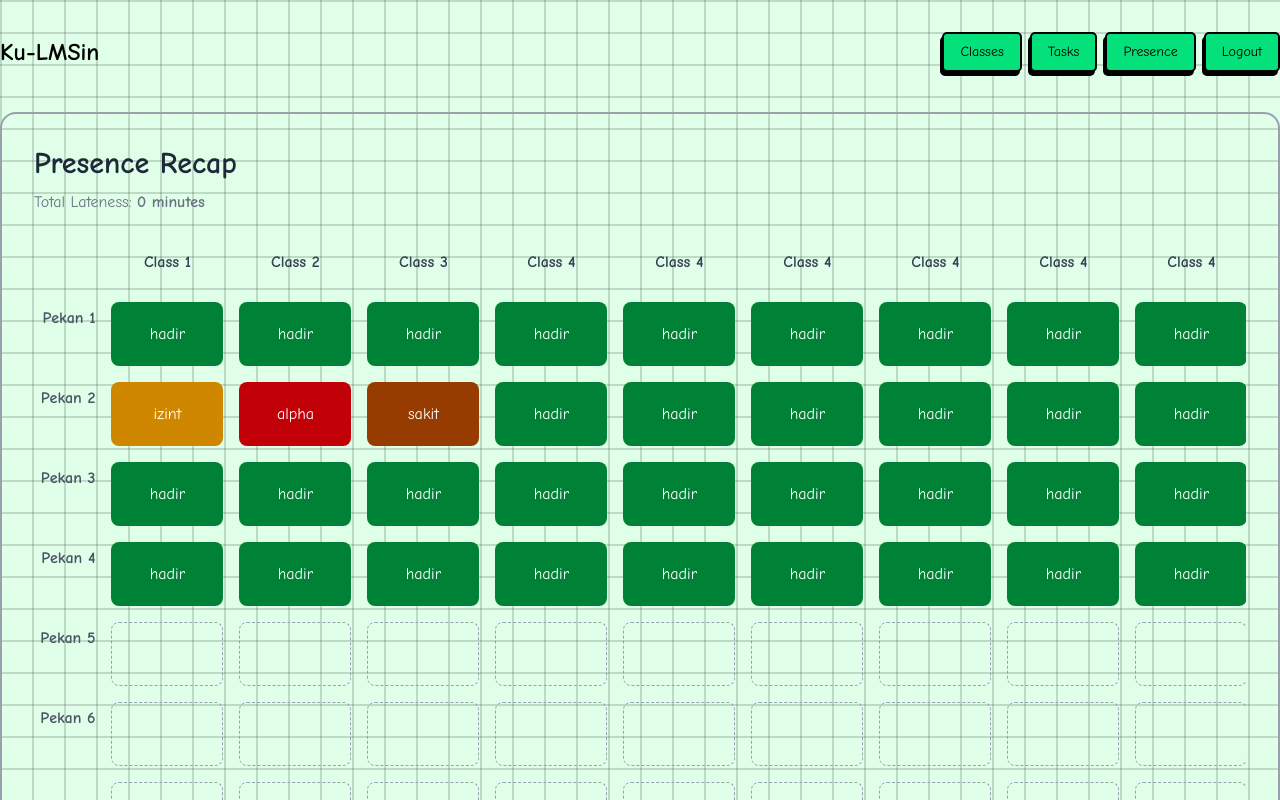
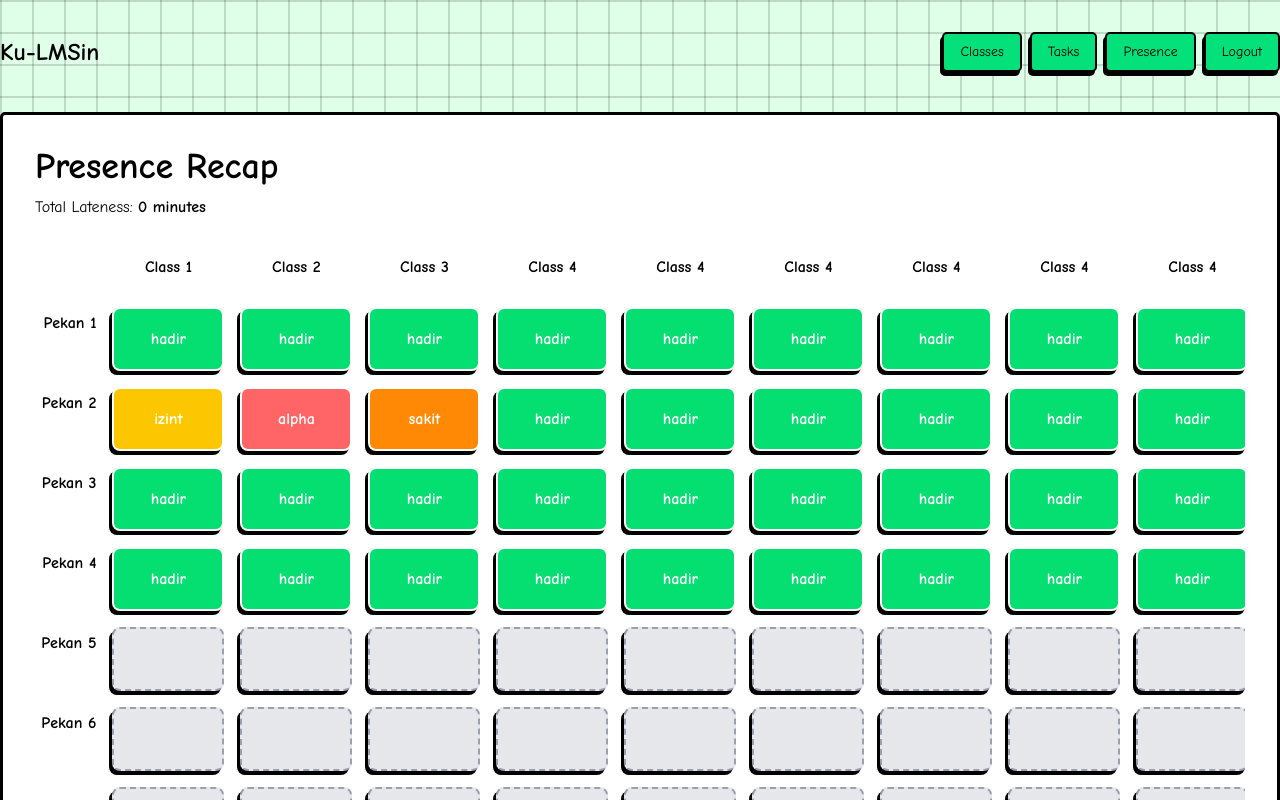
Before and after one commit to navetacandra/csfest-project, a React (Vite) app in the folder frontend/: page /presence in a window 1280 px wide. Shown: the top 800 px of the page. Built offline with nearby package versions, Linux system fonts and the light colour scheme.

Commit message:
feat: enhance PresenceRecapPage and TasksPage UI with improved styles and navigation

```diff
--- a/frontend/src/pages/PresenceRecapPage.tsx
+++ b/frontend/src/pages/PresenceRecapPage.tsx
@@ -1,8 +1,7 @@
 import React from 'react';
-import Header from '@/components/layout/Header';
+
 
 const PresenceRecapPage: React.FC = () => {
-  // Mock data for presence
   const presenceRecapData = {
     totalLateness: 0,
     weeks: ['Pekan 1', 'Pekan 2', 'Pekan 3', 'Pekan 4', 'Pekan 5', 'Pekan 6', '...', 'Pekan 16'],
@@ -23,25 +22,25 @@ const PresenceRecapPage: React.FC = () => {
   const getStatusBgColor = (status: string | null) => {
     switch (status) {
       case 'hadir':
-        return 'bg-green-700';
+        return 'bg-green-400';
       case 'izint':
-        return 'bg-yellow-600';
+        return 'bg-yellow-400';
       case 'alpha':
-        return 'bg-red-700';
+        return 'bg-red-400';
       case 'sakit':
-        return 'bg-amber-800';
+        return 'bg-orange-400';
       default:
-        return 'border border-dashed border-gray-400 dark:border-gray-600';
+        return 'bg-gray-200 border border-dashed border-gray-400 dark:border-gray-600 text-gray-700 dark:text-gray-400';
     }
   };
 
   return (
-    <div className="min-h-screen bg-background-light dark:bg-background-dark text-gray-800 dark:text-gray-200 ">
-       <div className="max-w-7xl mx-auto border-2 border-gray-400 dark:border-gray-600 rounded-2xl p-6 sm:p-8">
+    <div className="bg-background-light dark:bg-background-dark text-text-main-light dark:text-text-main-dark min-h-screen font-display">
+       <div className="max-w-7xl mx-auto border-3 bg-secondary-background border-border shadow-shadow p-6 rounded-base  dark:border-gray-600 sm:p-8">
         <main className="flex-grow w-full">
           <div className="mb-6">
-            <h1 className="text-3xl font-bold text-primary">Presence Recap</h1>
-            <p className="mt-2 text-gray-500 dark:text-gray-400">
+            <h1 className="text-4xl font-bold text-primary">Presence Recap</h1>
+            <p className="mt-2 text-text-secondary-light dark:text-text-secondary-dark">
               Total Lateness: <span className="font-semibold">{presenceRecapData.totalLateness} minutes</span>
             </p>
           </div>
@@ -50,20 +49,26 @@ const PresenceRecapPage: React.FC = () => {
               <div className="grid grid-flow-col auto-cols-max gap-3 md:gap-4">
                 <div className="flex flex-col gap-3 md:gap-4 pt-12 items-end">
                   {presenceRecapData.weeks.map((week, index) => (
-                    <div key={index} className="h-16 flex items-center justify-end font-semibold text-gray-600 dark:text-gray-400">
+                    <div key={index} className="h-16 flex items-center justify-end font-semibold text-text-secondary-light dark:text-text-secondary-dark">
                       {week}
                     </div>
                   ))}
                 </div>
                 {presenceRecapData.classes.map((classItem, classIndex) => (
                   <div key={classIndex} className="flex flex-col gap-3 md:gap-4 w-28">
-                    <div className="h-12 flex items-center justify-center font-semibold text-gray-700 dark:text-gray-300">
+                    <div className="h-12 flex items-center justify-center font-bold text-primary">
                       {classItem.name}
                     </div>
                     {classItem.statuses.map((status, statusIndex) => (
                       <div
                         key={statusIndex}
-                        className={`h-16 rounded-lg text-white flex items-center justify-center font-medium ${getStatusBgColor(status)}`}
+                        className={`h-16 rounded-lg text-white flex items-center justify-center font-bold
+                        border-2 border-primary
+                        ${getStatusBgColor(status)}
+                        shadow-[-3px_4px_0px_0px_black]
+                        transition-all duration-200
+                        hover:-translate-y-[2px] hover:shadow-none
+                        `}
                       >
                         {status}
                       </div>
--- a/frontend/src/pages/TasksPage.tsx
+++ b/frontend/src/pages/TasksPage.tsx
@@ -1,7 +1,6 @@
 import React from 'react';
 import { Button } from '@/components/ui/button';
-import Header from '@/components/layout/Header';
-import TaskItem from '@/components/dashboard/TaskItem';
+import { useNavigate } from "react-router-dom"
 
 const tasks = [
   { title: 'Task Title 1', className: 'class name', status: 'Completed' },
@@ -11,24 +10,49 @@ const tasks = [
 ];
 
 const TasksPage: React.FC = () => {
+  const navigate = useNavigate()
+
   return (
-    <div className="min-h-screen bg-background-light dark:bg-background-dark text-gray-800 dark:text-gray-200">
-      <div className="max-w-7xl mx-auto border-2 border-gray-400 dark:border-gray-600 rounded-2xl p-6 sm:p-8">
+    <div className="bg-background-light dark:bg-background-dark text-text-main-light dark:text-text-main-dark min-h-screen font-display">
+      <div className="max-w-7xl mx-auto border-3 bg-secondary-background border-border shadow-shadow p-6 rounded-base  dark:border-gray-600 sm:p-8">
         <main>
           <div className="flex justify-between items-center mb-8">
             <h2 className="text-4xl font-bold text-primary">Your Tasks</h2>
-            <Button className="bg-yellow-900/50 text-yellow-200 border-2 border-yellow-600 px-8 py-2 rounded-lg text-lg hover:bg-yellow-900/70 transition-colors">
+            <Button className="bg-green-400 border-2 border-black shadow-[-4px_4px_0px_0px_black] hover:translate-y-1 hover:shadow-none">
               All
             </Button>
           </div>
           <div className="space-y-6">
             {tasks.map((task, index) => (
-              <TaskItem
+              <div
                 key={index}
-                title={task.title}
-                className={task.className}
-                status={task.status as 'Completed' | 'Incomplete'}
-              />
+                className="
+                        flex justify-between items-center p-6
+                        border-2 border-primary rounded-lg
+                        bg-[#E0FFE8] cursor-pointer
+                        transition-all duration-200
+                        hover:-translate-y-1
+                        hover:shadow-shadow
+                      "
+                onClick={() => navigate("/task")}
+              >
+                <div>
+                  <h2 className="text-xl font-bold text-primary">{task.title}</h2>
+                  <p className="text-text-secondary-light dark:text-text-secondary-dark mt-1">
+                    {task.className}
+                  </p>
+                </div>
+
+                <Button className="
+                        px-5 py-2 border-2 border-black
+                        bg-danger text-white rounded-lg font-bold
+                        shadow-[-3px_4px_0px_0px_black]
+                        hover:translate-y-[2px] hover:shadow-none
+                        transition-all
+                      ">
+                  View Task
+                </Button>
+              </div>
             ))}
           </div>
         </main>
```
